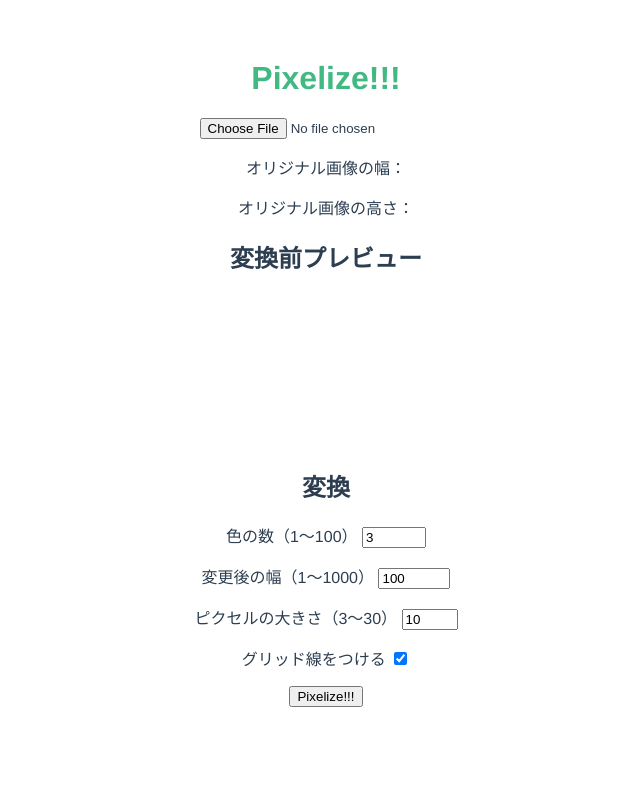
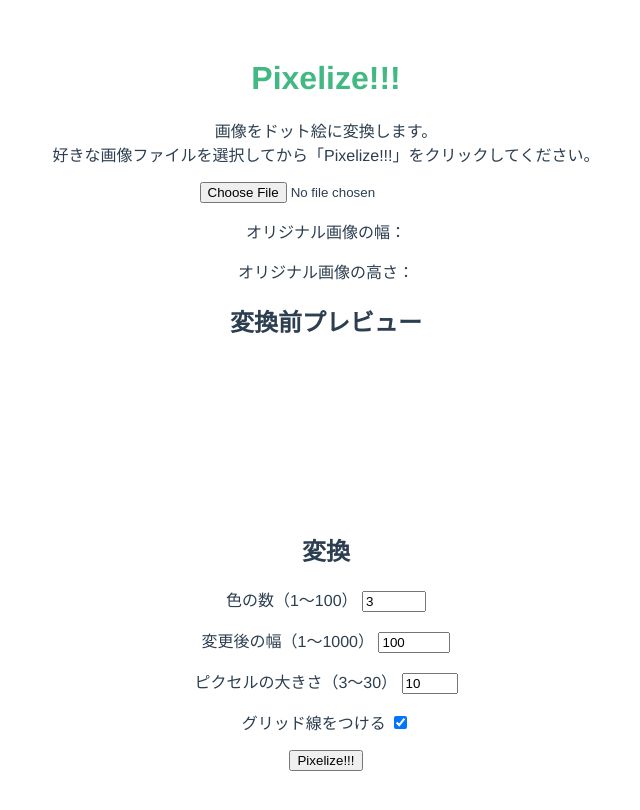
Before and after one commit to tkmz-n/pixelize_app, a Vue app: page / in a window 1280 px wide. Shown: the top 810 px of the page, without its empty margins (314-954 px from the left). Built offline with nearby package versions, Linux system fonts and the light colour scheme.

Commit message:
add description

```diff
--- a/src/components/Pixelize.vue
+++ b/src/components/Pixelize.vue
@@ -1,6 +1,10 @@
 <template>
   <div class="pixelize">
     <h1>Pixelize!!!</h1>
+    <p>
+      画像をドット絵に変換します。
+      <br />好きな画像ファイルを選択してから「Pixelize!!!」をクリックしてください。
+    </p>
     <div>
       <label>
         <input type="file" v-on:change="upload" accept="image/*" />
@@ -25,13 +29,7 @@
         <p>
           <label>
             変更後の幅（1～1000）
-            <input
-              type="number"
-              step="1"
-              min="1"
-              max="1000"
-              v-model="widthAfter"
-            />
+            <input type="number" step="1" min="1" max="1000" v-model="widthAfter" />
           </label>
         </p>
         <p>
@@ -71,7 +69,7 @@ export default {
     };
   },
   methods: {
-    upload: function(event) {
+    upload: function (event) {
       let img = null;
       let file = event.target.files;
       if (file.length == 0) {
@@ -81,10 +79,10 @@ export default {
       reader.readAsDataURL(file[0]);
 
       // ファイルを読み込んだときの処理
-      reader.onload = function() {
+      reader.onload = function () {
         img = new Image();
         // 画像が読み込まれたときの処理（canvasに描画）
-        img.onload = function() {
+        img.onload = function () {
           let canvas = document.getElementById("preview-before");
           if (canvas.getContext) {
             // canvas 2d contextが使える前提
@@ -100,7 +98,7 @@ export default {
         img.src = reader.result;
       }.bind(this);
     },
-    toPixel: function() {
+    toPixel: function () {
       let canvas = document.getElementById("preview-after");
       if (canvas.getContext && this.img != null) {
         let context = canvas.getContext("2d");
```
